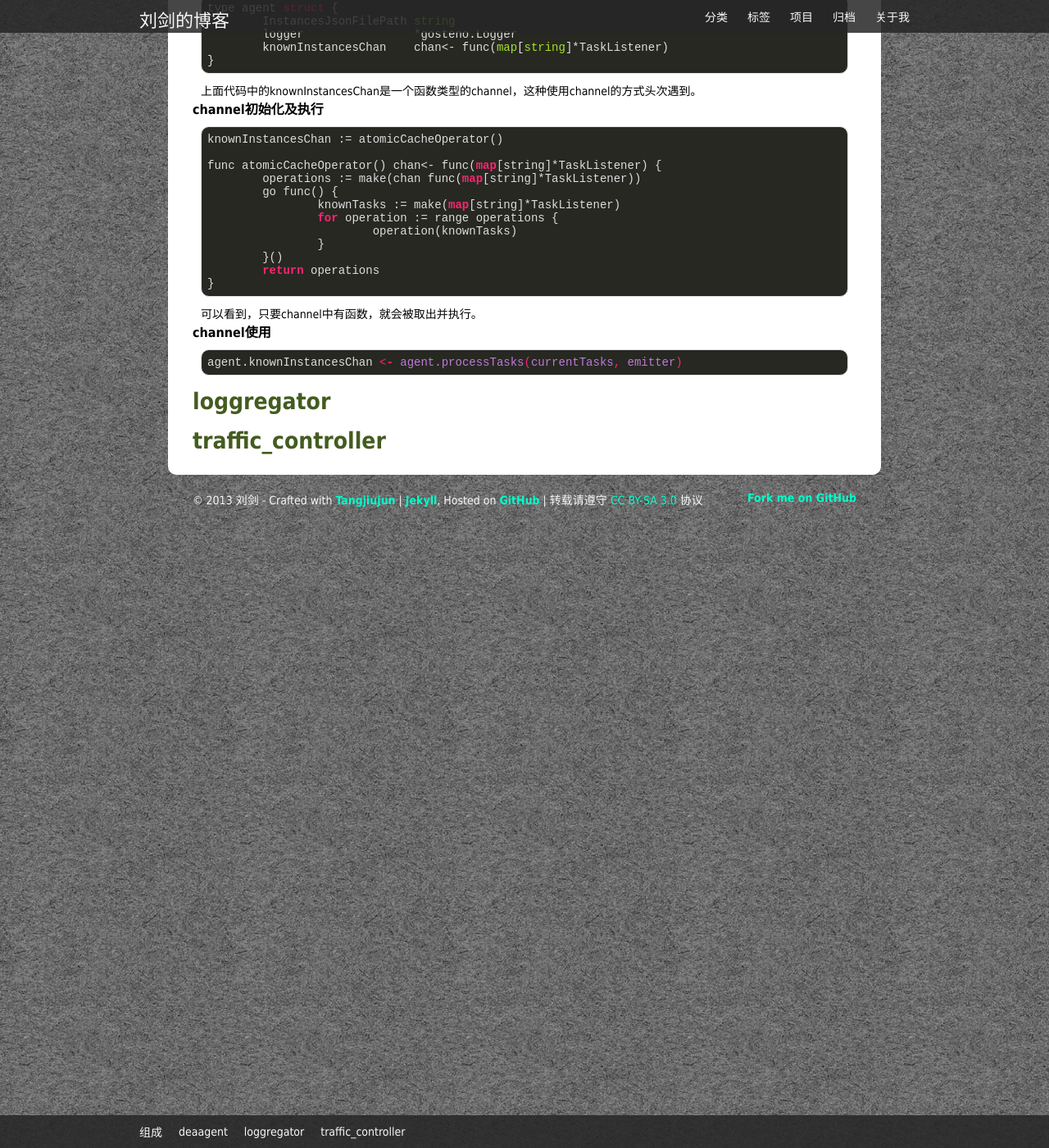
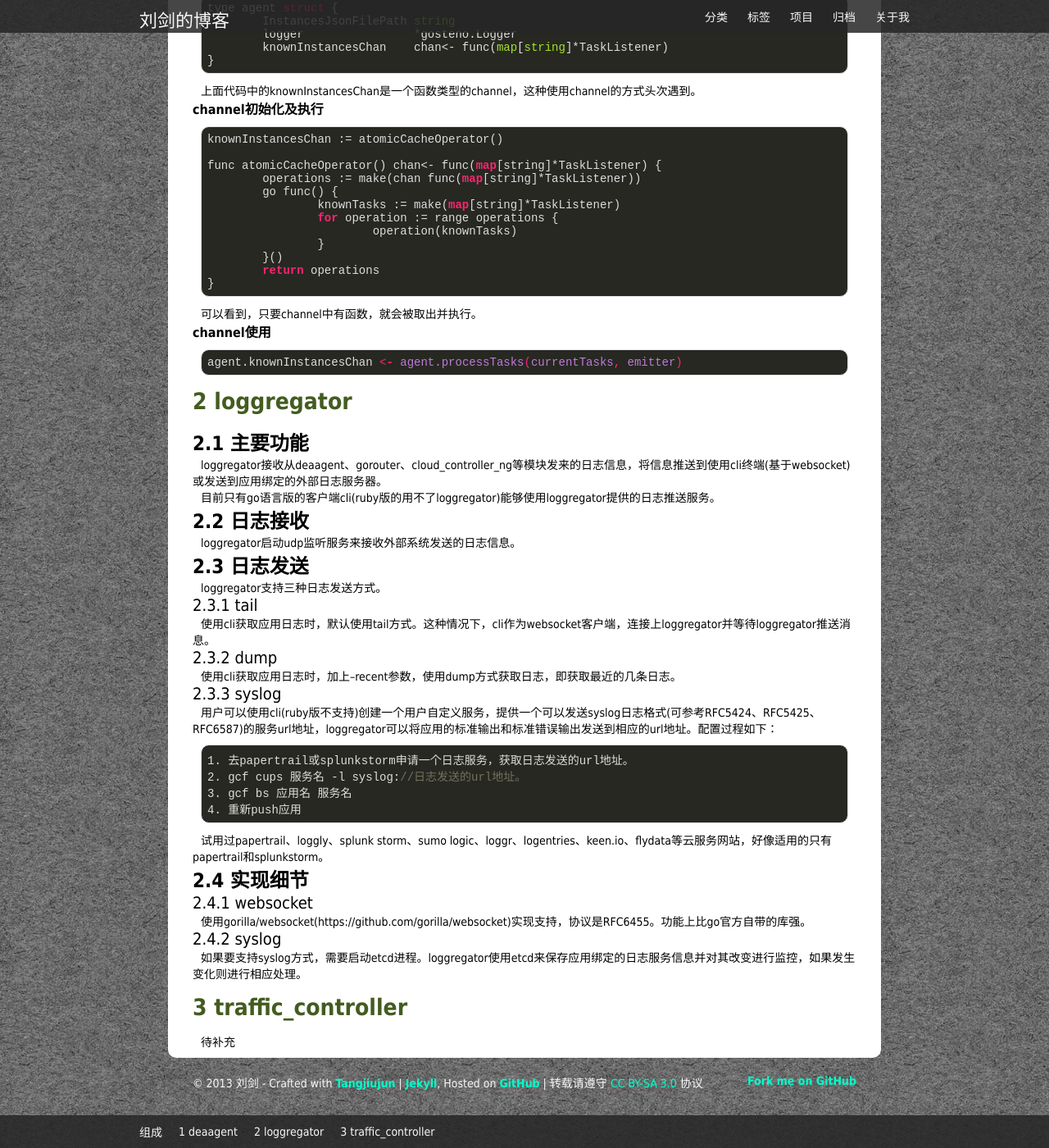
Before and after one commit to lsword/lsword.github.io, a Jekyll site: the page built from _posts/2014-04-16-CloudFoundry之loggregator.md, in a window 1280 px wide and 1400 px high, scrolled down 824 px. Shown: the whole window at 82% size. Built offline with Jekyll 4.4.1, drawn with Linux system fonts in a browser that asks for light colours; Markdown is read by kramdown in place of the engine named in the settings; comment, search, counter and statistics services are not loaded; some of the changed text lies outside the part shown.

Commit message:
Add introduction about loggregator to loggregator doc

```diff
--- a/_posts/2014-04-16-CloudFoundry之loggregator.md
+++ b/_posts/2014-04-16-CloudFoundry之loggregator.md
@@ -10,17 +10,17 @@ description: loggregator是CloudFoundry中用于处理应用日志的子系统
   2. loggregator
   3. traffic_controller
 
-### deaagent
+### 1 deaagent
 
-#### 主要功能
+#### 1.1 主要功能
 
 deaagent根据dea模块的instances.json文件获取dea的应用实例信息。从应用实例信息中可以获取到应用标准输出和应用标准错误输出的unix域socket文件的路径，deaagent可以连接到相应的域socket，从中读取应用标准输出和应用标准错误输出的信息。（应用标准输出和应用标准错误输出的信息如何能通过相应的域socket读取，会在介绍warden的相关文章中说明。）
 
 读取到信息后，deaagent通过loggregatorlib中的emitter模块将信息发送到loggregator模块进行处理。
 
-#### 实现细节
+#### 1.2 实现细节
 
-##### 1. instances.json文件监控
+##### 1.2.1 instances.json文件监控
 
 使用了fsnotify(https://github.com/howeyc/fsnotify)实现对文件的监控。
 
@@ -30,7 +30,7 @@ deaagent根据dea模块的instances.json文件获取dea的应用实例信息。
 
 fsnotify这个go语言库还是很有用的，可以用到很多实际问题。
 
-##### 2. 使用channel实现原子操作
+##### 1.2.2 使用channel实现原子操作
 
 ###### channel定义
 
@@ -69,7 +69,53 @@ func atomicCacheOperator() chan<- func(map[string]*TaskListener) {
 agent.knownInstancesChan <- agent.processTasks(currentTasks, emitter)
 ~~~
 
-### loggregator
+### 2 loggregator
 
+#### 2.1 主要功能
 
-### traffic_controller
+loggregator接收从deaagent、gorouter、cloud_controller_ng等模块发来的日志信息，将信息推送到使用cli终端(基于websocket)或发送到应用绑定的外部日志服务器。
+
+目前只有go语言版的客户端cli(ruby版的用不了loggregator)能够使用loggregator提供的日志推送服务。
+
+#### 2.2 日志接收
+
+loggregator启动udp监听服务来接收外部系统发送的日志信息。
+
+#### 2.3 日志发送
+
+loggregator支持三种日志发送方式。
+
+##### 2.3.1 tail
+
+使用cli获取应用日志时，默认使用tail方式。这种情况下，cli作为websocket客户端，连接上loggregator并等待loggregator推送消息。
+
+##### 2.3.2 dump
+
+使用cli获取应用日志时，加上--recent参数，使用dump方式获取日志，即获取最近的几条日志。
+
+##### 2.3.3 syslog
+
+用户可以使用cli(ruby版不支持)创建一个用户自定义服务，提供一个可以发送syslog日志格式(可参考RFC5424、RFC5425、RFC6587)的服务url地址，loggregator可以将应用的标准输出和标准错误输出发送到相应的url地址。配置过程如下：
+
+~~~
+1. 去papertrail或splunkstorm申请一个日志服务，获取日志发送的url地址。
+2. gcf cups 服务名 -l syslog://日志发送的url地址。
+3. gcf bs 应用名 服务名
+4. 重新push应用
+~~~
+
+试用过papertrail、loggly、splunk storm、sumo logic、loggr、logentries、keen.io、flydata等云服务网站，好像适用的只有papertrail和splunkstorm。
+
+#### 2.4 实现细节
+
+##### 2.4.1 websocket
+
+使用gorilla/websocket(https://github.com/gorilla/websocket)实现支持，协议是RFC6455。功能上比go官方自带的库强。
+
+##### 2.4.2 syslog
+
+如果要支持syslog方式，需要启动etcd进程。loggregator使用etcd来保存应用绑定的日志服务信息并对其改变进行监控，如果发生变化则进行相应处理。
+
+### 3 traffic_controller
+
+待补充
```
